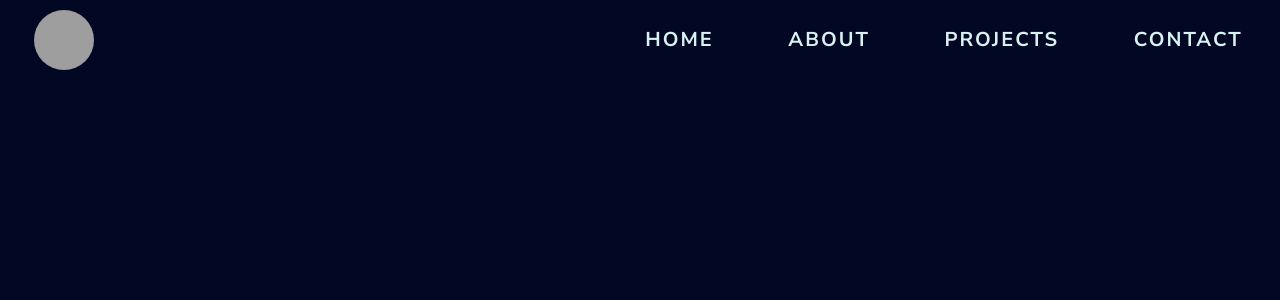
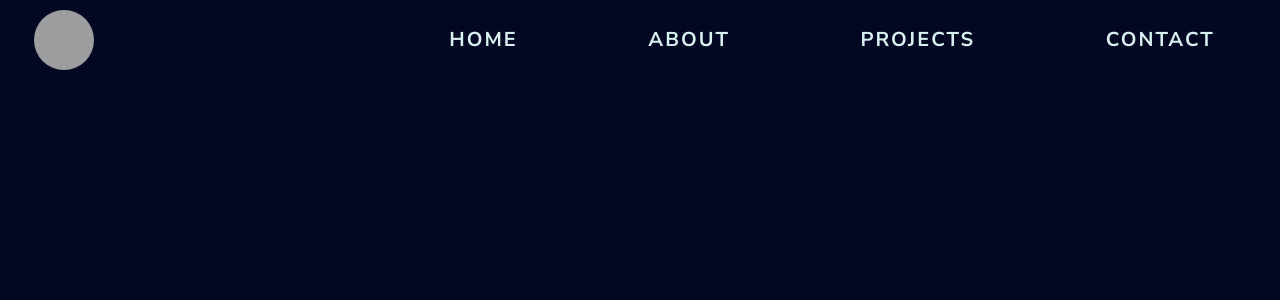
Before and after one commit to chris-kamp/portfolio-react, a React (Create React App) app: page / in a window 1280 px wide. Shown: the top 300 px of the page. Built offline with nearby package versions, Linux system fonts and the light colour scheme; grey boxes are pictures that could not be loaded.

Commit message:
adjust navbar spacing

```diff
--- a/src/components/Navbar.js
+++ b/src/components/Navbar.js
@@ -11,7 +11,7 @@ const Navbar = () => {
           className="rounded-full"
         />
       </div>
-      <ul className="flex justify-around tracking-widest flex-auto max-w-2xl">
+      <ul className="flex justify-around tracking-widest flex-auto max-w-2xl lg:max-w-3xl xl:max-w-4xl">
         <NavItem text="HOME"/>
         <NavItem text="ABOUT"/>
         <NavItem text="PROJECTS"/>
```
